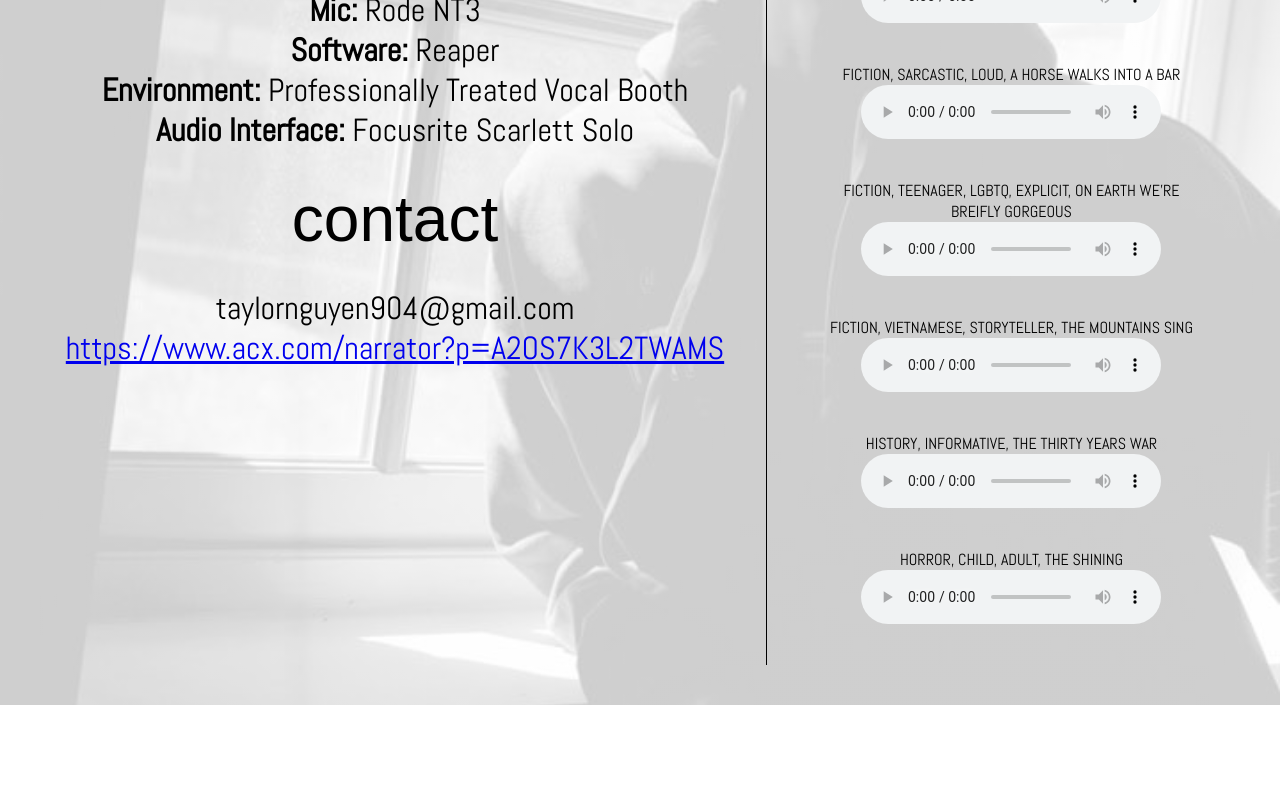
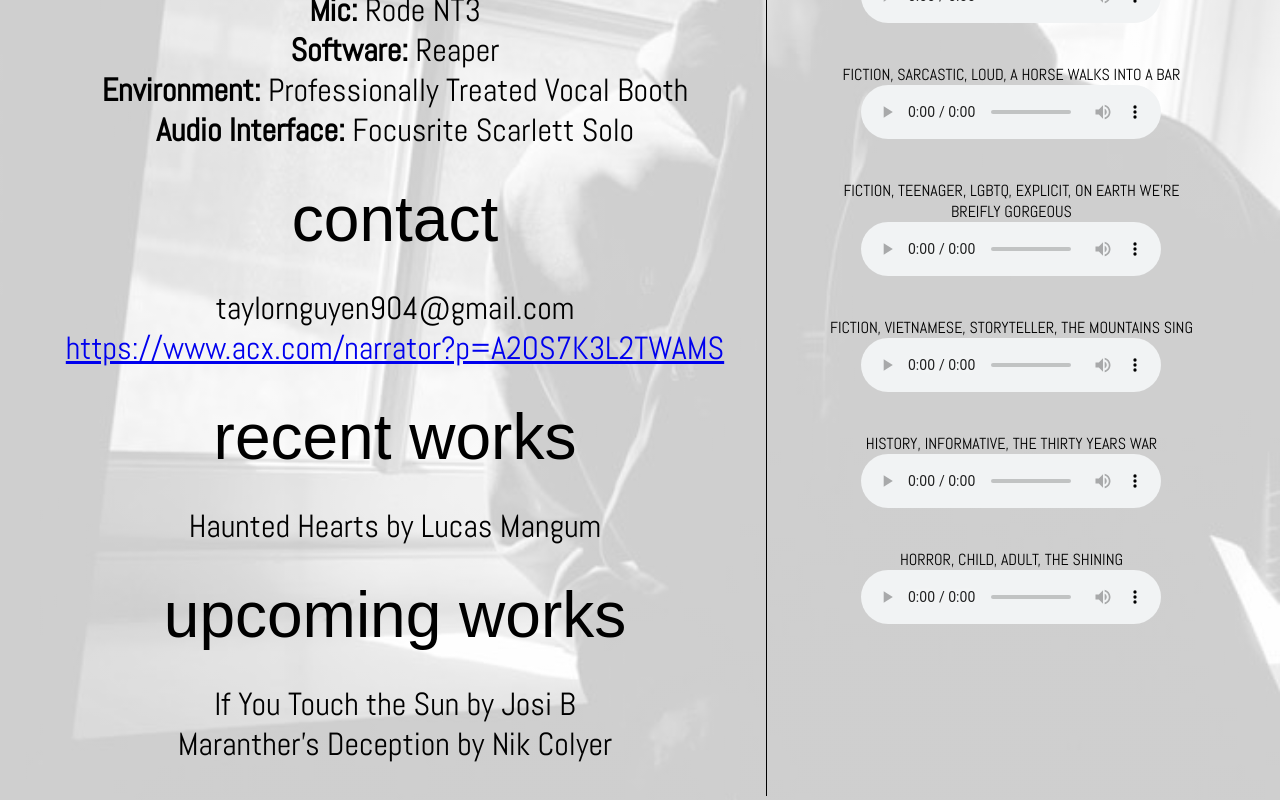
Before and after one commit to TaylorTayTyT/TaylorTayTyT.github.io, a React (Vite) app: page / in a window 1280 px wide. Shown: the part 430-1230 px from the top of the page. Before the commit the page ends 1135 px from the top, so only its background shows below. Built offline with nearby package versions, Linux system fonts and the light colour scheme; a web font is replaced by a local one.

Commit message:
updated on earth trevor

```diff
--- a/src/App.tsx
+++ b/src/App.tsx
@@ -56,6 +56,19 @@ function App() {
 							</li>
 						</ul>
 					</div>
+					<div id="recent_work">
+						<div className='header'>recent works</div>
+						<ul className='info'>
+							<li>Haunted Hearts by Lucas Mangum</li>
+						</ul>
+					</div>
+					<div id="upcoming work">
+						<div className='header'>upcoming works</div>
+						<ul className='info'>
+							<li>If You Touch the Sun by Josi B</li>
+							<li>Maranther's Deception by Nik Colyer</li>
+						</ul>
+					</div>
 				</div>
 			</div>
 			<div id="demos">
@@ -73,7 +86,6 @@ function App() {
 					})}
 
 				</ul>
-				<div id="waveform"></div>
 			</div>
 		</div>
 	)
```
Also changed, not shown: 1 other file (tests, documents, lock files or other folders).
